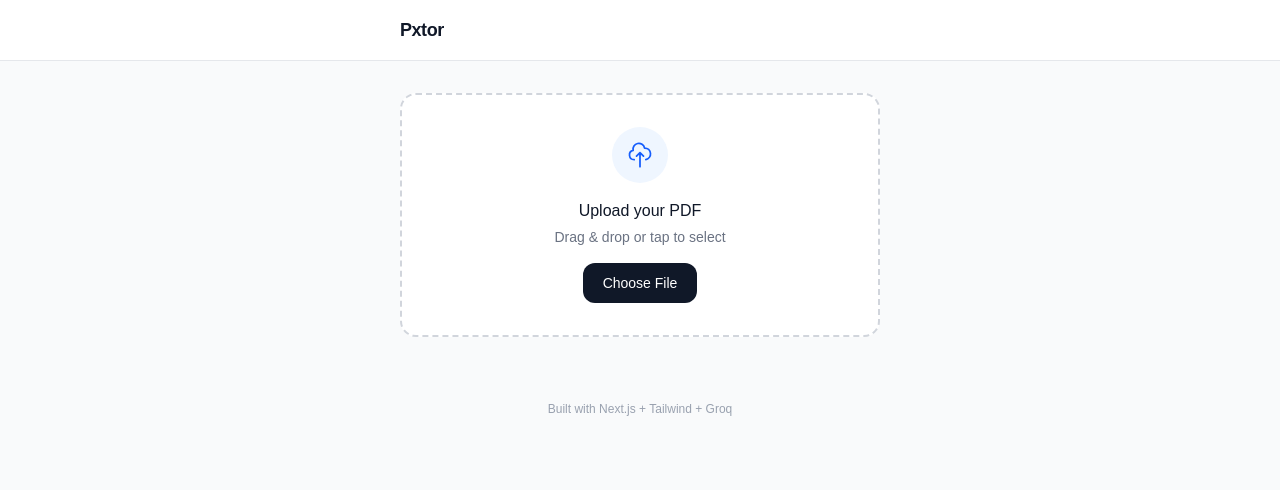
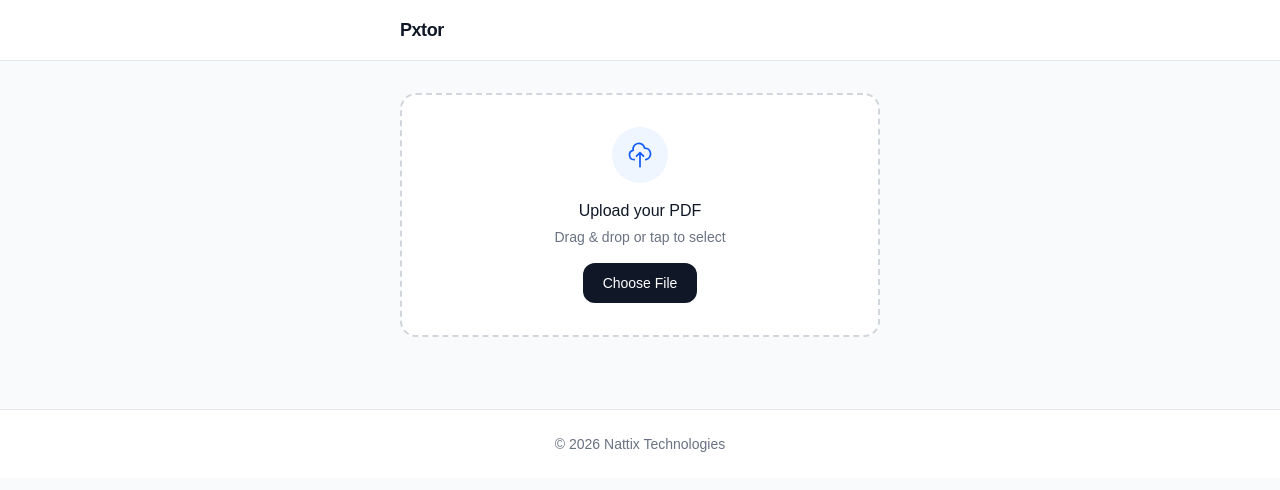
Before and after one commit to nathankuipa25/pxtor, a Next.js app: page / in a window 1280 px wide. Shown: the top 490 px of the page. Built offline with nearby package versions, Linux system fonts and the light colour scheme.

Commit message:
update footer and add styles to AI output...

```diff
--- a/app/page.tsx
+++ b/app/page.tsx
@@ -1,6 +1,7 @@
 "use client";
 
 import { useState, useRef } from "react";
+import ReactMarkdown from "react-markdown";
 
 export default function Home() {
   const [file, setFile] = useState<File | null>(null);
@@ -320,9 +321,9 @@ export default function Home() {
     <h3 className="text-sm font-semibold text-indigo-900 mb-2">
       AI Response
     </h3>
-                <p className="text-sm text-indigo-900 leading-relaxed whitespace-pre-wrap">
-                  {aiAnswer}
-                </p>
+    <div className="prose prose-sm prose-indigo max-w-none text-indigo-900">
+      <ReactMarkdown>{aiAnswer}</ReactMarkdown>
+    </div>
   </div>
 )}
 
@@ -354,8 +355,12 @@ export default function Home() {
         )}
       </div>
 
-      <footer className="text-center text-xs text-gray-400 py-8">
-        Built with Next.js + Tailwind + Groq
+      <footer className="border-t border-gray-200 bg-white mt-10">
+  <div className="max-w-lg mx-auto px-4 py-6 text-center">
+    <p className="text-sm text-gray-500">
+      © {new Date().getFullYear()} Nattix Technologies
+    </p>
+  </div>
 </footer>
     </main>
   );
--- a/package.json
+++ b/package.json
@@ -14,6 +14,7 @@
     "next": "16.3.0",
     "react": "19.2.8",
     "react-dom": "19.2.8",
+    "react-markdown": "^10.1.0",
     "unpdf": "^1.8.0"
   },
   "devDependencies": {
```
Also changed, not shown: 1 other file (tests, documents, lock files or other folders). Lines whose indentation alone changed are shown as unchanged.
